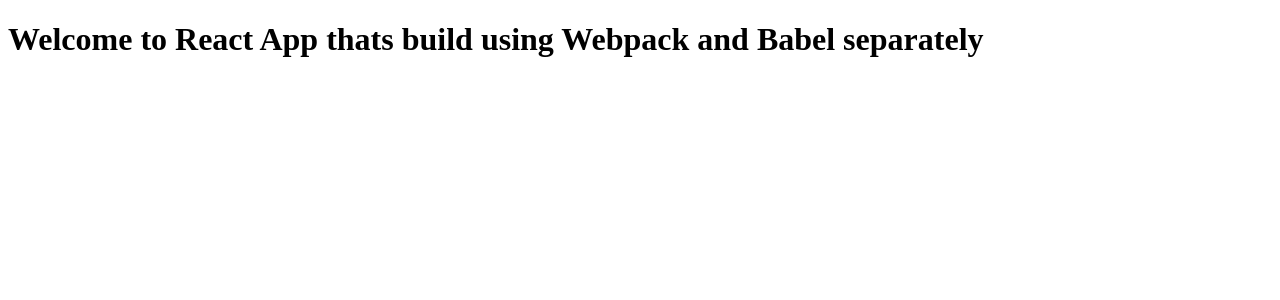
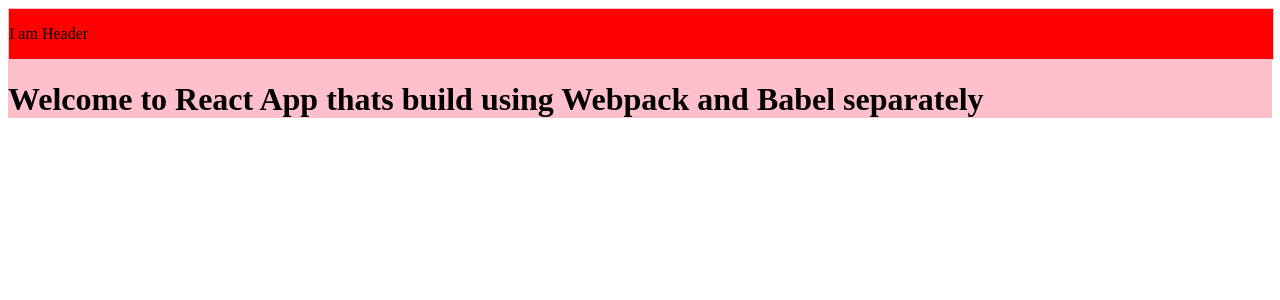
Before and after one commit to CD-Mackay/react_template_2022, a React app: page / in a window 1280 px wide. Shown: the top 300 px of the page. Built offline with nearby package versions, Linux system fonts and the light colour scheme.

Commit message:
IMP: build and import Header Component, style.

```diff
--- a/src/App.js
+++ b/src/App.js
@@ -1,8 +1,20 @@
+// Framework Imports
 import React from 'react'
+
+// Component Imports
+import Header from './components/modules/Header/Header'
+
+// CSS Imports
+import StyledApp from './StyledApp'
 
 const App = () => {
   return (
-    <h1>Welcome to React App thats build using Webpack and Babel separately</h1>
+    <StyledApp>
+      <Header />
+      <h1>
+        Welcome to React App thats build using Webpack and Babel separately
+      </h1>
+    </StyledApp>
   )
 }
 export default App
--- /dev/null
+++ b/src/StyledApp.js
@@ -0,0 +1,7 @@
+import styled from 'styled-components'
+
+const StyledApp = styled.div`
+background-color: pink;
+`
+
+export default StyledApp
--- /dev/null
+++ b/src/components/modules/Header/Header.js
@@ -0,0 +1,16 @@
+// Framework Imports
+import React from 'react'
+
+// CSS Imports
+
+import StyledHeader from './StyledHeader'
+
+const Header = () => {
+  return (
+    <StyledHeader>
+      <p>I am Header</p>
+    </StyledHeader>
+  )
+}
+
+export default Header
--- /dev/null
+++ b/src/components/modules/Header/StyledHeader.js
@@ -0,0 +1,9 @@
+import styled from 'styled-components'
+
+const StyledHeader = styled.section`
+background-color: red;
+width: 100%;
+border: 1px solid pink;
+`
+
+export default StyledHeader
```
